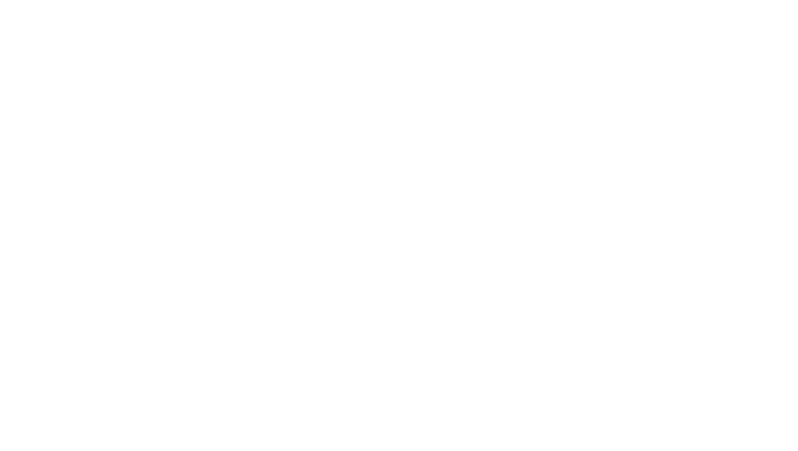
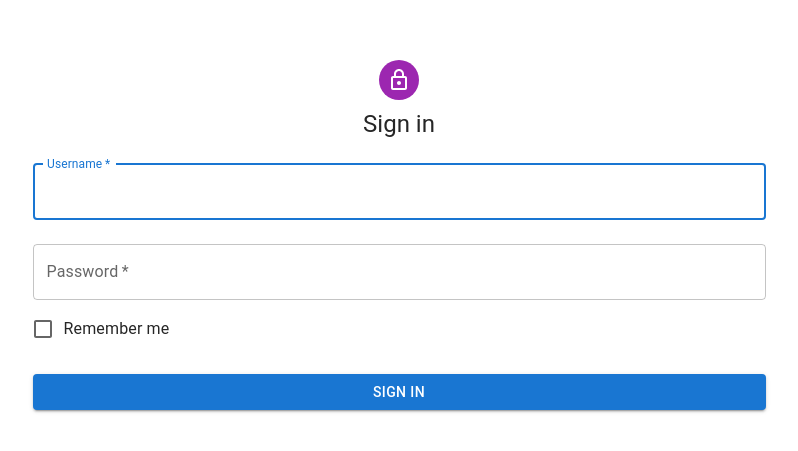
Before and after one commit to theajstars/uag, a React (Create React App) app: page /login in a window 1280 px wide. Before the commit this address had no page. Shown: the part 161-612 px from the top of the page, without its empty margins (241-1039 px from the left). Built offline with nearby package versions, Linux system fonts and the light colour scheme.

Commit message:
Created Login component!

```diff
--- a/package.json
+++ b/package.json
@@ -5,6 +5,7 @@
   "dependencies": {
     "@emotion/react": "^11.10.0",
     "@emotion/styled": "^11.10.0",
+    "@mui/icons-material": "^5.8.4",
     "@mui/material": "^5.10.1",
     "@testing-library/jest-dom": "^5.16.5",
     "@testing-library/react": "^13.3.0",
--- a/src/Assets/CSS/all.css
+++ b/src/Assets/CSS/all.css
@@ -1,4 +1,5 @@
 @import url("./grid-container.css");
+@import url("./login.css");
 @import url("./fonts.css");
 @import url("./nav.css");
 @import url("./profile.css");
--- /dev/null
+++ b/src/Assets/CSS/login.css
@@ -0,0 +1,9 @@
+.login-form-container {
+  display: flex;
+  align-items: center;
+  justify-content: center;
+  width: 100vw;
+  height: 100vh;
+  box-sizing: border-box;
+  padding: 40px;
+}
--- /dev/null
+++ b/src/Assets/JSON/User.json
@@ -0,0 +1,6 @@
+{
+  "auth": {
+    "password": "1234",
+    "username": "admin"
+  }
+}
--- /dev/null
+++ b/src/Components/Auth/Login.js
@@ -0,0 +1,88 @@
+import * as React from "react";
+import Avatar from "@mui/material/Avatar";
+import Button from "@mui/material/Button";
+import TextField from "@mui/material/TextField";
+import FormControlLabel from "@mui/material/FormControlLabel";
+import Checkbox from "@mui/material/Checkbox";
+
+import Box from "@mui/material/Box";
+
+import LockOutlinedIcon from "@mui/icons-material/LockOutlined";
+import Typography from "@mui/material/Typography";
+import User from "../../Assets/JSON/User.json";
+import { message } from "antd";
+
+export default function Login() {
+  const handleSubmit = (event) => {
+    event.preventDefault();
+    const data = new FormData(event.currentTarget);
+    const username = data.get("username");
+    const password = data.get("password");
+    console.log({ username, password });
+    if (User.auth.username !== username || User.auth.password !== password) {
+      message.error("Incorrect login details!");
+    } else {
+      message.success("User successfully logged in!");
+    }
+  };
+
+  return (
+    <>
+      <div className="login-form-container">
+        <Box
+          sx={{
+            display: "flex",
+            flexDirection: "column",
+            alignItems: "center",
+          }}
+        >
+          <Avatar sx={{ m: 1, bgcolor: "secondary.main" }}>
+            <LockOutlinedIcon />
+          </Avatar>
+          <Typography component="h1" variant="h5">
+            Sign in
+          </Typography>
+          <Box
+            component="form"
+            noValidate
+            onSubmit={handleSubmit}
+            sx={{ mt: 1 }}
+          >
+            <TextField
+              margin="normal"
+              required
+              fullWidth
+              id="username"
+              label="Username"
+              name="username"
+              autoComplete="username"
+              autoFocus
+            />
+            <TextField
+              margin="normal"
+              required
+              fullWidth
+              name="password"
+              label="Password"
+              type="password"
+              id="password"
+              autoComplete="current-password"
+            />
+            <FormControlLabel
+              control={<Checkbox value="remember" color="primary" />}
+              label="Remember me"
+            />
+            <Button
+              type="submit"
+              fullWidth
+              variant="contained"
+              sx={{ mt: 3, mb: 2 }}
+            >
+              Sign In
+            </Button>
+          </Box>
+        </Box>
+      </div>
+    </>
+  );
+}
--- a/src/index.js
+++ b/src/index.js
@@ -2,12 +2,14 @@
 import ReactDOM from "react-dom/client";
 import { BrowserRouter as Router, Routes, Route } from "react-router-dom";
 import App from "./App";
+import Login from "./Components/Auth/Login";
 
 const root = ReactDOM.createRoot(document.getElementById("root"));
 root.render(
   <Router>
     <Routes>
       <Route path="/" element={<App />}></Route>
+      <Route path="/login" element={<Login />}></Route>
     </Routes>
     {/* <App /> */}
   </Router>
```
Also changed, not shown: 1 other file (tests, documents, lock files or other folders).
